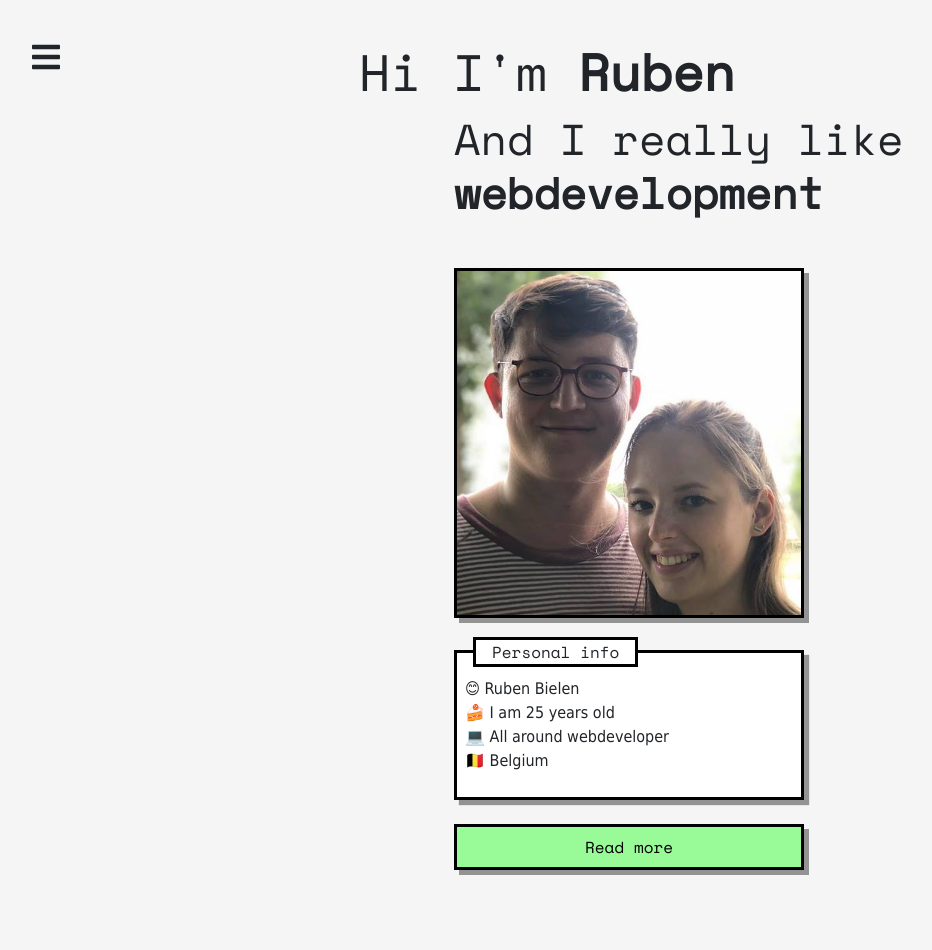
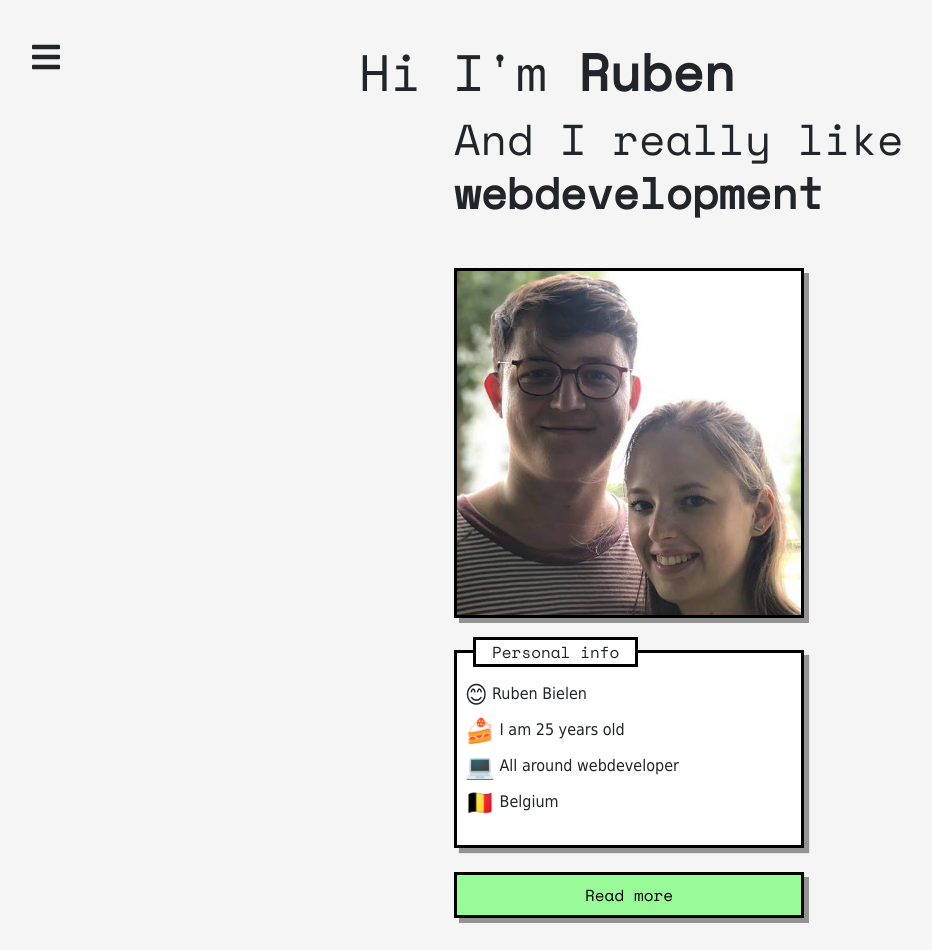
Before and after one commit to RubenB/rubenbielen-frontend, a Nuxt app: page / in a window 1280 px wide. Shown: the whole page, without its empty margins (11-943 px from the left). Before the commit the page ends 902 px from the top, so only its background shows below. Built offline with nearby package versions, Linux system fonts and the light colour scheme.

Commit message:
Increase emoji size

```diff
--- a/assets/scss/pages/_introduction.scss
+++ b/assets/scss/pages/_introduction.scss
@@ -17,6 +17,11 @@
         }
 
         &-items {
+            .emoji {
+                vertical-align: sub;
+                font-size: 1.5rem;
+                @include line-height(1.5rem);
+            }
             list-style: none;
             padding: 0;
         }
--- a/pages/index.vue
+++ b/pages/index.vue
@@ -23,10 +23,10 @@
           title="Personal info"
         >
           <ul class="info-items">
-            <li>😊 Ruben Bielen</li>
-            <li>🍰 I am {{ age }} years old</li>
-            <li>💻 All around webdeveloper</li>
-            <li>🇧🇪 Belgium</li>
+            <li><span class="emoji">😊</span> Ruben Bielen</li>
+            <li><span class="emoji">🍰</span> I am {{ age }} years old</li>
+            <li><span class="emoji">💻</span> All around webdeveloper</li>
+            <li><span class="emoji">🇧🇪</span> Belgium</li>
           </ul>
         </rb-card>
       </div>
```
